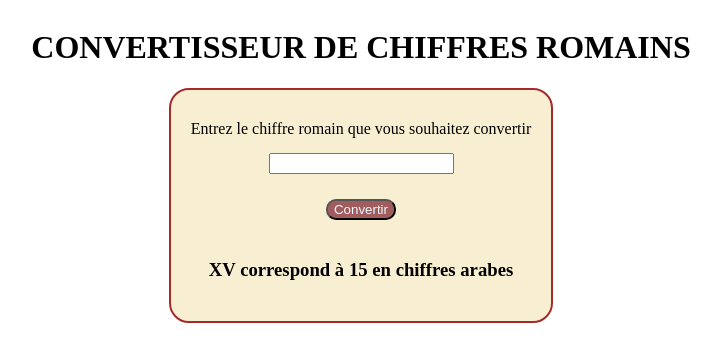
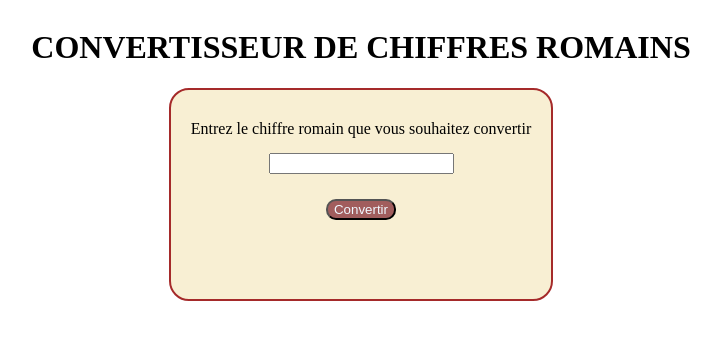
Before and after one commit to J-HOVELAQUE/roman_numeral_frontend, a React (Create React App) app: page / in a window 1280 px wide. Shown: the top 362 px of the page, without its empty margins (279-1000 px from the left). Built offline with nearby package versions, Linux system fonts and the light colour scheme; no server answers.

Commit message:
send request to server and diplay answer

```diff
--- a/src/component/RomanNumeralsConverter.jsx
+++ b/src/component/RomanNumeralsConverter.jsx
@@ -4,11 +4,12 @@ import sendRomanNumeral from "../ajaxHandler/sendRomanNumeral.js";
 
 export default function RomanNumeralsConverter() {
   const [romanNumeral, setRomanNumeral] = useState("");
+  const [result, setResult] = useState("")
 
-  const onSubmitRomanNumeral = (e) => {
+  const onSubmitRomanNumeral = async (e) => {
     e.preventDefault();
-    console.log("VALUE", romanNumeral);
-    sendRomanNumeral();
+    const arabValue = await sendRomanNumeral(romanNumeral);
+    setResult(arabValue);
   }
 
   return (
@@ -26,7 +27,7 @@ export default function RomanNumeralsConverter() {
         />
         <button className="converter-button">Convertir</button>
       </form>
-      <h3 className="result-zone">XV correspond à 15 en chiffres arabes</h3>
+      <h3 className="result-zone">{result}</h3>
     </div>
   )
 }
```
